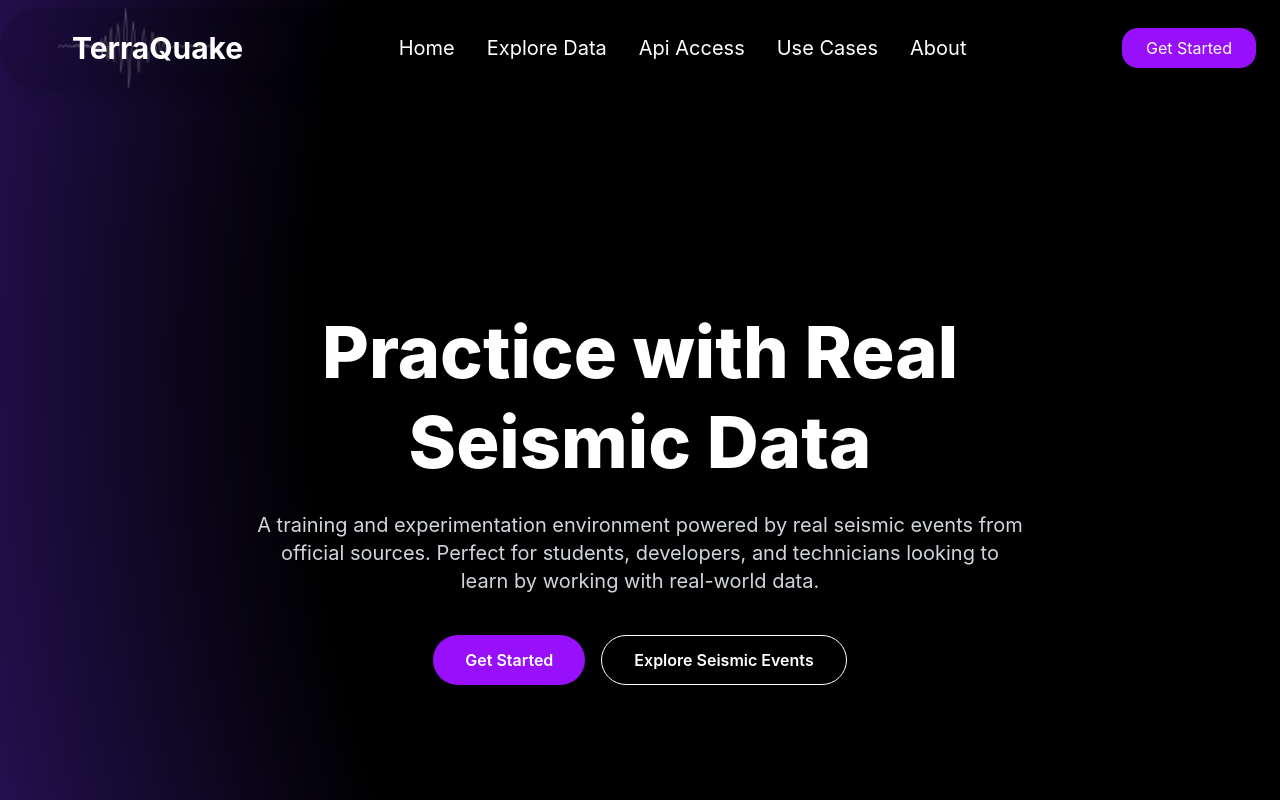
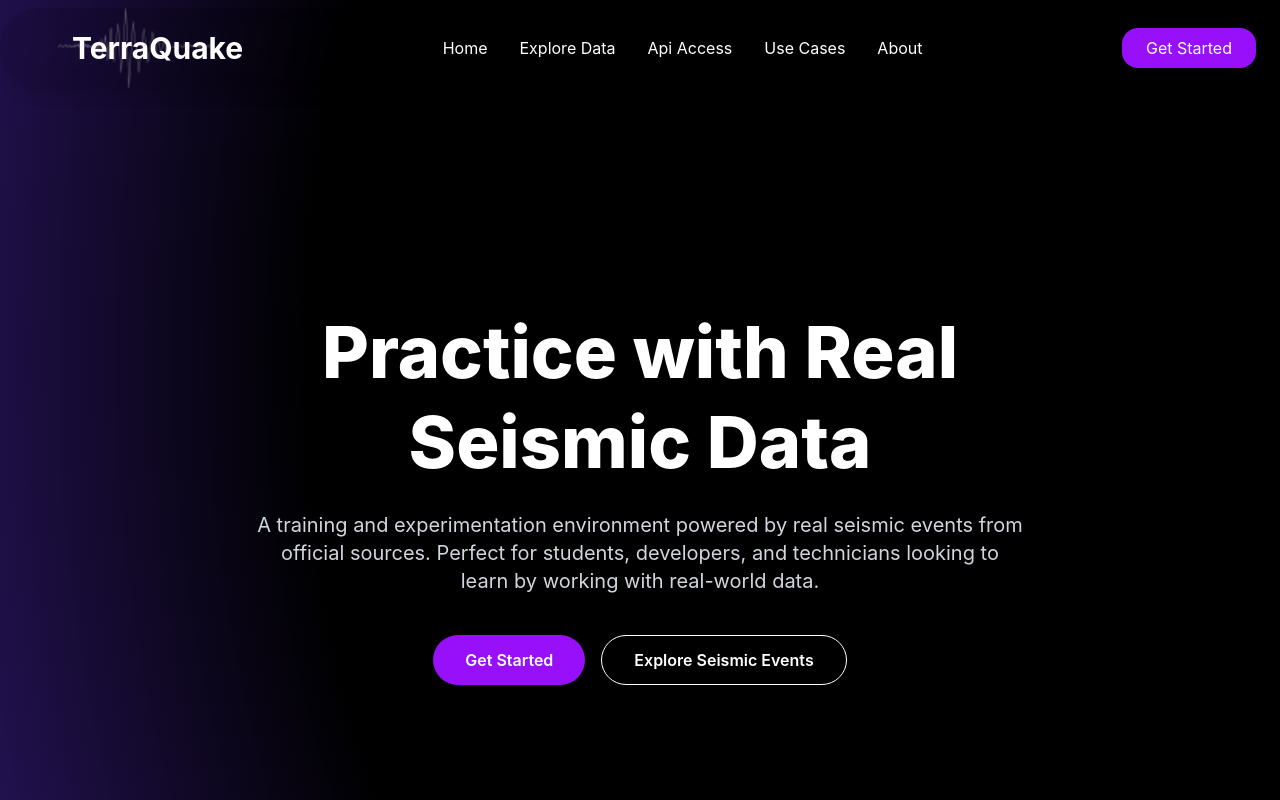
Before and after one commit to yash25hemnani/TerraQuakeApi, a React (Vite) app in the folder frontend/: page / in a window 1280 px wide. Shown: the top 800 px of the page. Built offline with nearby package versions, Linux system fonts and the light colour scheme.

Commit message:
update navbar

```diff
--- a/frontend/src/components/navbar/navbarMenu.jsx
+++ b/frontend/src/components/navbar/navbarMenu.jsx
@@ -68,7 +68,7 @@ export default function NavbarMenu() {
         {listItems.map((item) => (
           <li
             key={item}
-            className='hover:text-purple-400 transition-colors duration-200 cursor-pointer'
+            className='hover:text-purple-400 transition-colors duration-200 md:text-[14px] lg:text-[16px] cursor-pointer'
           >
             <a href='/home'>{item}</a>
           </li>
@@ -76,7 +76,7 @@ export default function NavbarMenu() {
       </ul>
 
       {/* Button */}
-      <button className='hidden md:block bg-purple-600 hover:bg-purple-800 py-2 px-6 rounded-2xl transition-colors duration-200 cursor-pointer'>
+      <button className='hidden md:block bg-purple-600 hover:bg-purple-800 py-2 px-6 rounded-2xl md:text-[14px] lg:text-[16px] transition-colors duration-200 cursor-pointer'>
         Get Started
       </button>
     </header>
```
